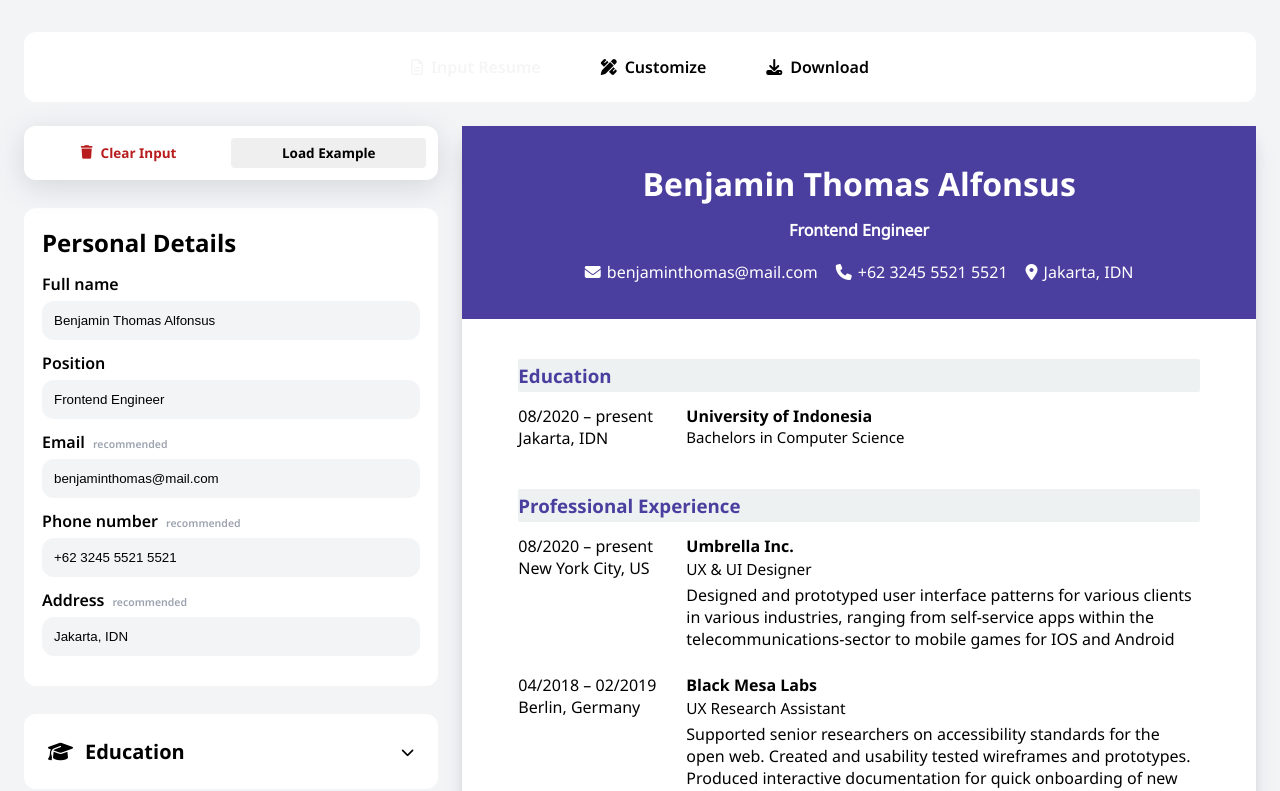
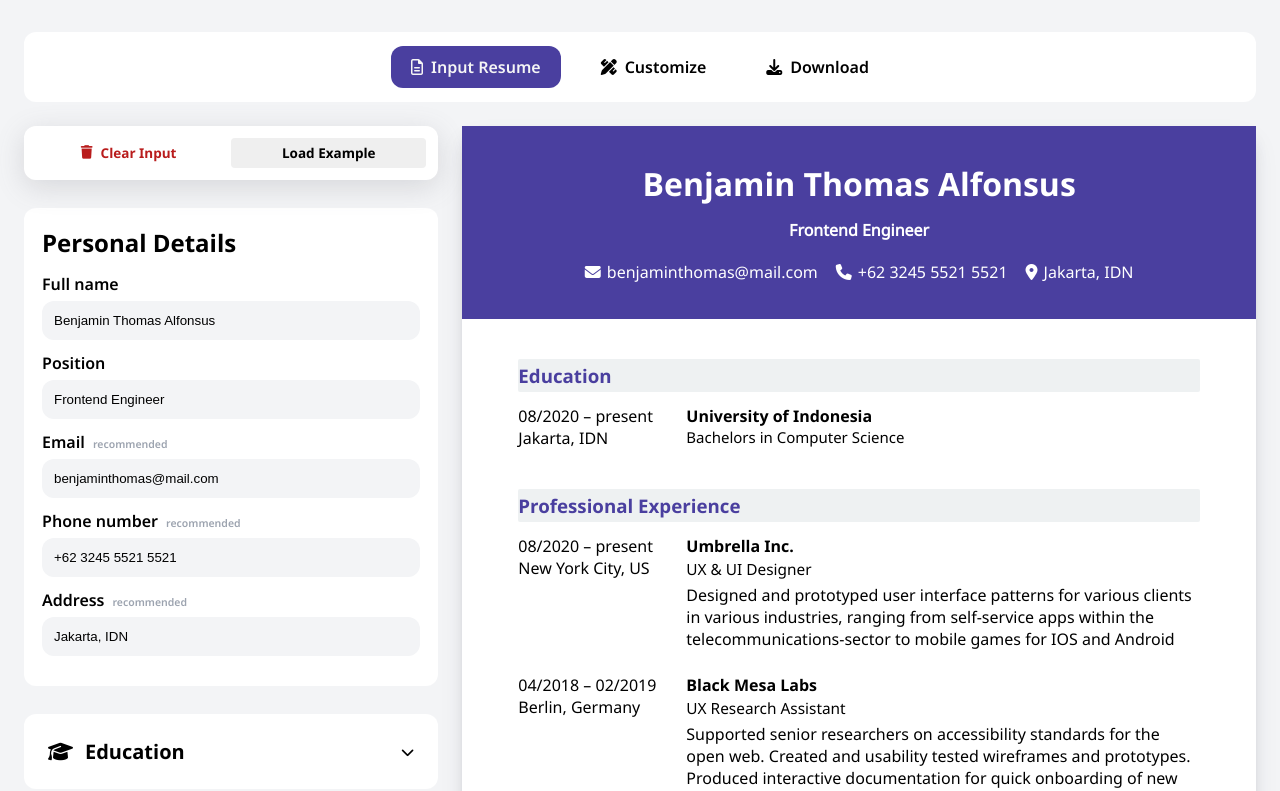
Before and after one commit to rubengitdev/4Resume, a React (Create React App) app: page / in a window 1280 px wide. Shown: the top 791 px of the page. Built offline with nearby package versions, Linux system fonts and the light colour scheme.

Commit message:
Refactor: Add color token for navbar button color

```diff
--- a/src/index.css
+++ b/src/index.css
@@ -36,6 +36,7 @@ body {
 
 button {
     font-family: inherit;
+    --button-background-color: rgb(74 63 159);
 }
 
 h1,
```
